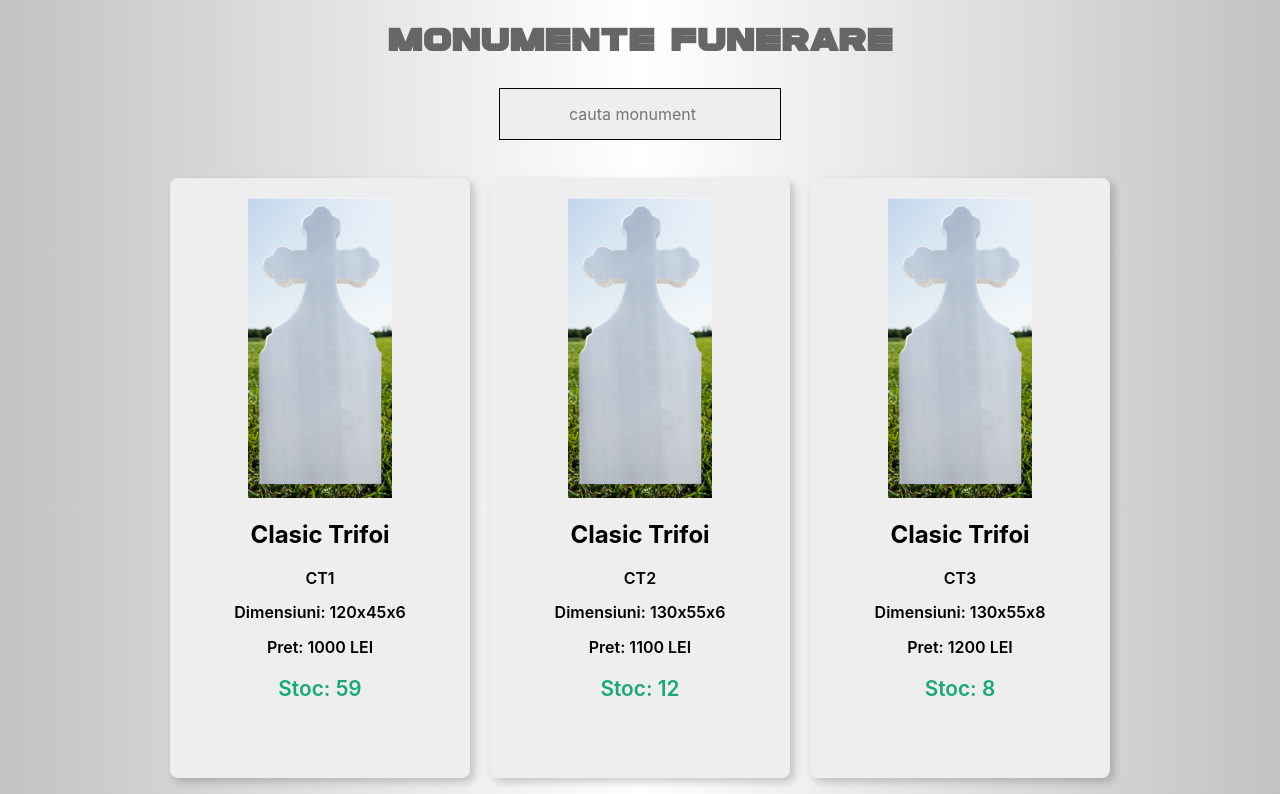
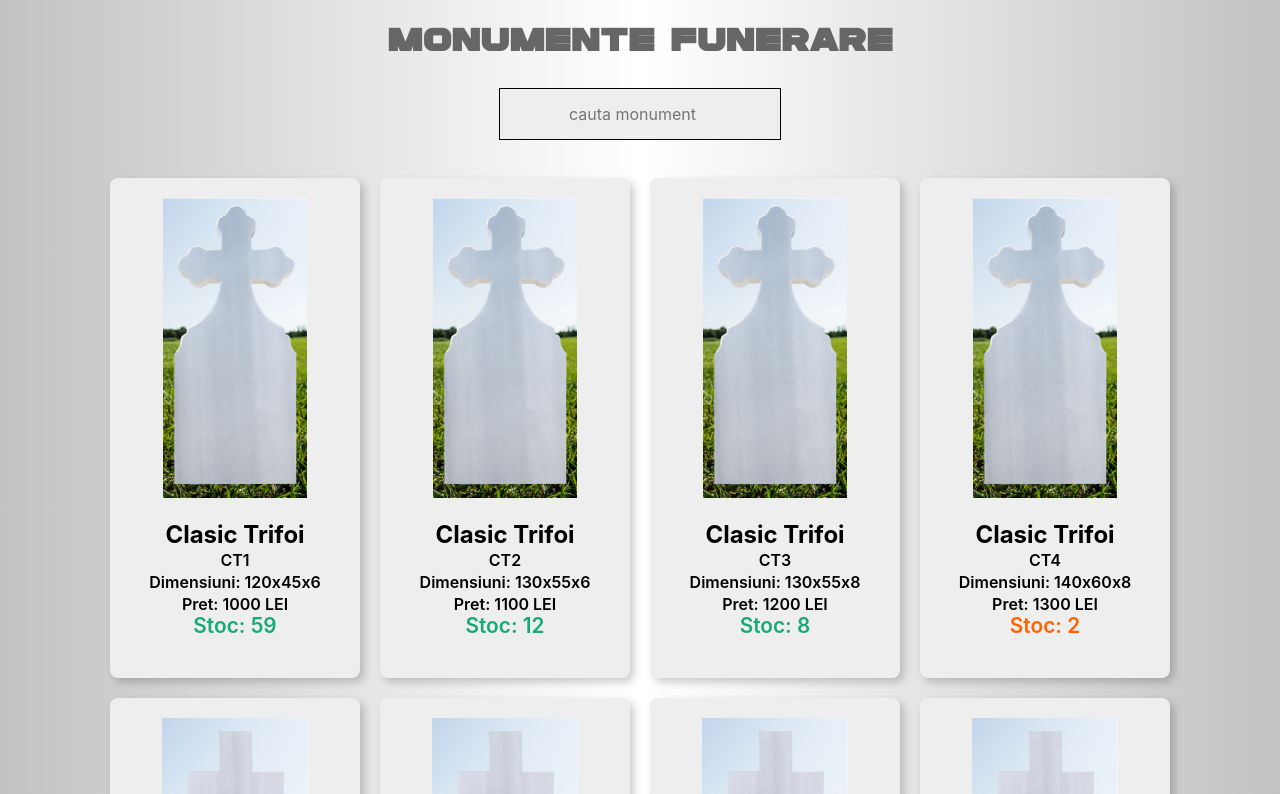
Before and after one commit to jigsaw2510/gest-test, a React (Create React App) app: page / in a window 1280 px wide. Shown: the top 794 px of the page. Built offline with nearby package versions, Linux system fonts and the light colour scheme.

Commit message:
minor style changes

```diff
--- a/src/Card.css
+++ b/src/Card.css
@@ -1,5 +1,11 @@
 img {
 	max-height: 300px;
+}
+h2 {
+  margin-bottom: 0;
+}
+span {
+  line-height: 22px;
 }
 .card-container {
   margin: 10px;
@@ -7,8 +13,8 @@ img {
   font-weight: 600;
   cursor: pointer;
   box-sizing: border-box;
-  width: 300px;
-  height: 600px;
+  width: 250px;
+  height: 500px;
 }
 .green {
   color: green;
@@ -31,9 +37,7 @@ img {
     max-height: 200px;
   }
   .card-container {
-    padding: 20px 50px;
     width: 250px;
     height: 400px;
-    font-size: 0.7em;
   }
 }
--- a/src/Card.js
+++ b/src/Card.js
@@ -15,33 +15,33 @@ const Card = ({ id, name, code, dimensions, retailPrice, partnersPrice, image, s
       {/* Front Side */}
       <div
         key="front"
-        className="tc bg-light-gray dib br3 grow bw2 shadow-5 card-container"
+        className="tc bg-light-gray dib br3 bw2 shadow-5 card-container"
         onClick={handleFlip}
       >
         <div className="img-container">
           <img src={process.env.PUBLIC_URL + `/${image}`} alt="CT1" />
         </div>
         <h2>{name}</h2>
-        <p>{code}</p>
-        <p>Dimensiuni: {dimensions}</p>
-        <p>Pret: {retailPrice}</p>
-        <p className={cardClassName} style={{fontSize: "1.3em"}}>Stoc: {stock}</p>
+        <span>{code}</span><br />
+        <span>Dimensiuni: {dimensions}</span><br />
+        <span>Pret: {retailPrice}</span><br />
+        <span className={cardClassName} style={{fontSize: "1.3em"}}>Stoc: {stock}</span>
       </div>
 
       {/* Back Side */}
       <div
         key="back"
-        className="tc bg-light-gray dib br3 grow bw2 shadow-5 card-container"
+        className="tc bg-light-gray dib br3 bw2 shadow-5 card-container"
         onClick={handleFlip}
       >
         <div className="img-container">
           <img src={process.env.PUBLIC_URL + `/${image}`} alt="CT1" />
         </div>
         <h2>{name}</h2>
-        <p>{code}</p>
-        <p>Dimensiuni: {dimensions}</p>
-        <p style={{color: "red"}}>Pret: {partnersPrice}</p>
-        <p className={cardClassName} style={{fontSize: "1.3em"}}>Stoc: {stock}</p>
+        <span>{code}</span><br />
+        <span>Dimensiuni: {dimensions}</span><br />
+        <span style={{color: "red"}}>Pret: {partnersPrice}</span><br />
+        <span className={cardClassName} style={{fontSize: "1.3em"}}>Stoc: {stock}</span>
       </div>
     </ReactCardFlip>
   );
```
Also changed, not shown: 2 other files (tests, documents, lock files or other folders).
